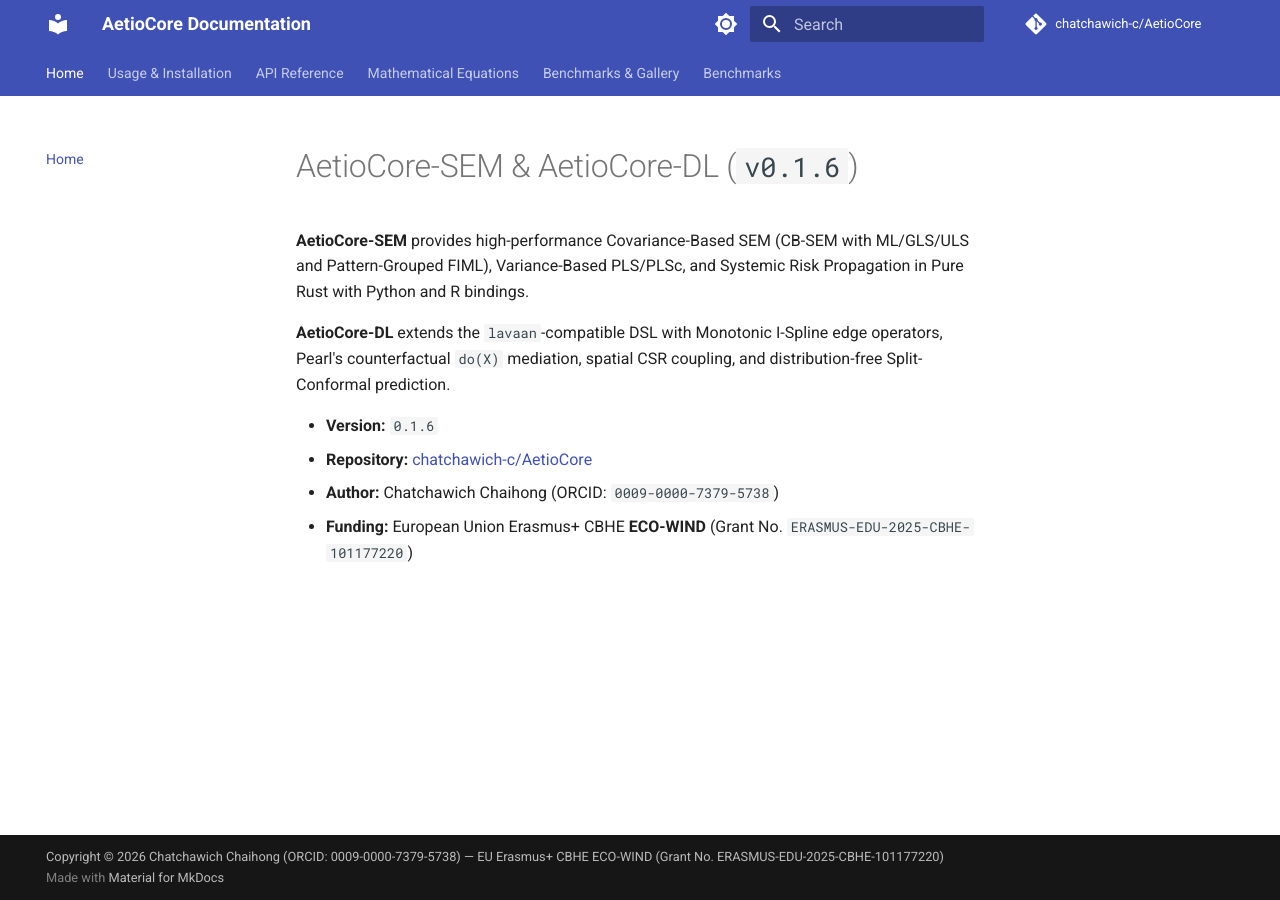
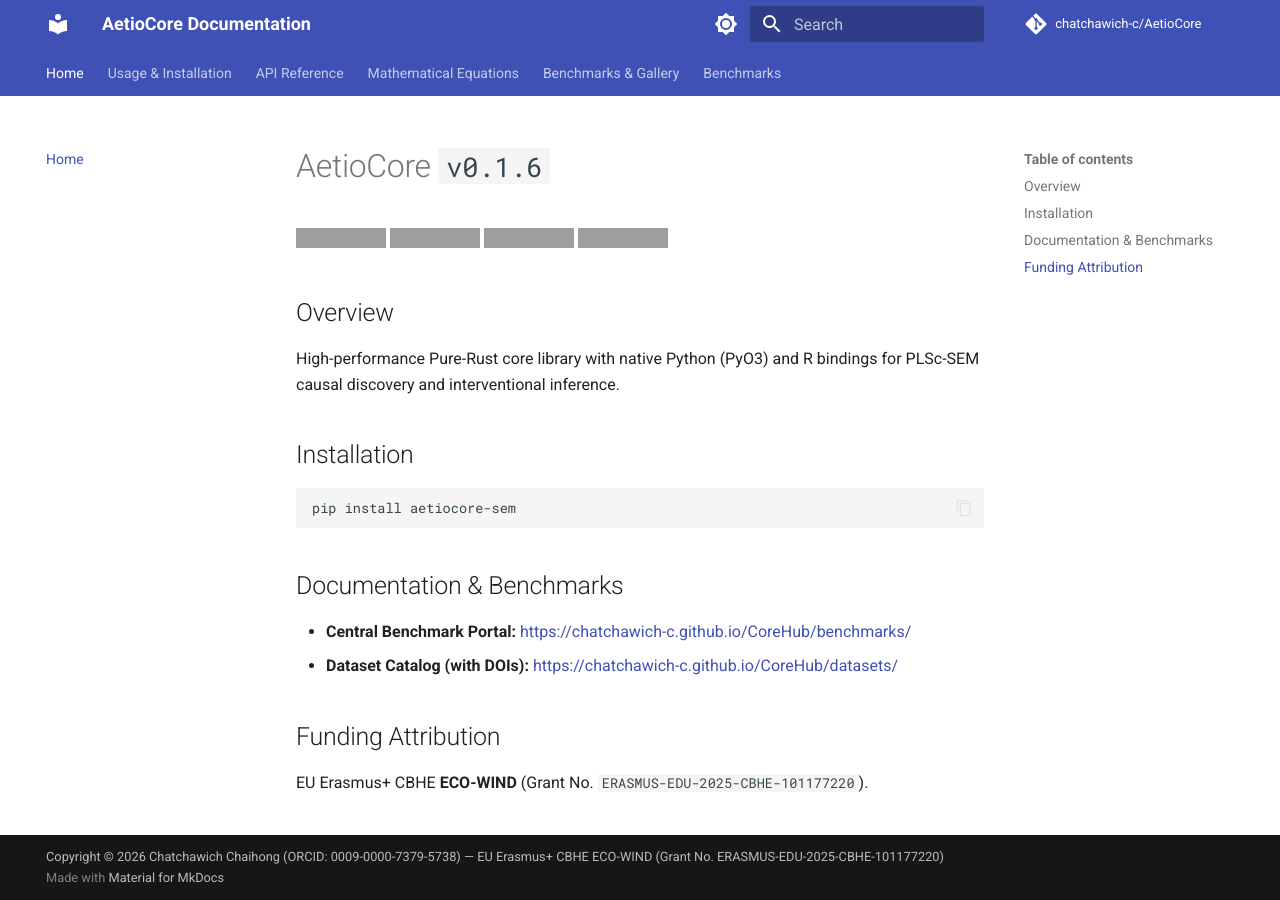
Before and after one commit to chatchawich-c/AetioCore, an MkDocs documentation site: the page built from docs/index.md, in a window 1280 px wide. Built offline with MkDocs 1.6.1 and Material for MkDocs 9.7.7, drawn with Linux system fonts in a browser that asks for light colours; comment, search, counter and statistics services are not loaded; grey boxes are pictures that could not be loaded.

Commit message:
docs: standardize StromaCore template, 4-badge header, and CoreHub benchmark links

````diff
--- a/docs/index.md
+++ b/docs/index.md
@@ -1,10 +1,25 @@
-# AetioCore-SEM & AetioCore-DL (`v0.1.6`)
+# AetioCore `v0.1.6`
 
-**AetioCore-SEM** provides high-performance Covariance-Based SEM (CB-SEM with ML/GLS/ULS and Pattern-Grouped FIML), Variance-Based PLS/PLSc, and Systemic Risk Propagation in Pure Rust with Python and R bindings.
+[![DOI](https://zenodo.org/badge/DOI/10.5281/zenodo.24568459.svg)](https://doi.org/10.5281/zenodo.24568459)
+[![Docs](https://img.shields.io/badge/docs-GitHub%20Pages-blue)](https://chatchawich-c.github.io/AetioCore/)
+[![PyPI version](https://img.shields.io/pypi/v/aetiocore-sem.svg)](https://pypi.org/project/aetiocore-sem/)
+[![License](https://img.shields.io/badge/license-MIT%20OR%20Apache--2.0-green.svg)](https://github.com/chatchawich-c/AetioCore)
 
-**AetioCore-DL** extends the `lavaan`-compatible DSL with Monotonic I-Spline edge operators, Pearl's counterfactual `do(X)` mediation, spatial CSR coupling, and distribution-free Split-Conformal prediction.
+## Overview
 
-- **Version:** `0.1.6`
-- **Repository:** [chatchawich-c/AetioCore](https://github.com/chatchawich-c/AetioCore)
-- **Author:** Chatchawich Chaihong (ORCID: `0009-0000-7379-5738`)
-- **Funding:** European Union Erasmus+ CBHE **ECO-WIND** (Grant No. `ERASMUS-EDU-2025-CBHE-101177220`)
+High-performance Pure-Rust core library with native Python (PyO3) and R bindings for PLSc-SEM causal discovery and interventional inference.
+
+## Installation
+
+```bash
+pip install aetiocore-sem
+```
+
+## Documentation & Benchmarks
+
+- **Central Benchmark Portal:** [https://chatchawich-c.github.io/CoreHub/benchmarks/](https://chatchawich-c.github.io/CoreHub/benchmarks/)
+- **Dataset Catalog (with DOIs):** [https://chatchawich-c.github.io/CoreHub/datasets/](https://chatchawich-c.github.io/CoreHub/datasets/)
+
+## Funding Attribution
+
+EU Erasmus+ CBHE **ECO-WIND** (Grant No. `ERASMUS-EDU-2025-CBHE-101177220`).
--- a/mkdocs.yml
+++ b/mkdocs.yml
@@ -27,13 +27,13 @@ theme:
   - search.highlight
   - content.code.copy
 markdown_extensions:
+- admonition
+- tables
 - pymdownx.arithmatex:
     generic: true
-- admonition
 - pymdownx.highlight
+- pymdownx.inlinehilite
 - pymdownx.superfences
-- pymdownx.inlinehilite
-- tables
 extra_javascript:
 - javascripts/mathjax.js
 - https://unpkg.com/mathjax@3/es5/tex-mml-chtml.js
````
Also changed, not shown: README.md (+10 -12 lines), docs/benchmarks.md (+2 -1 lines).
